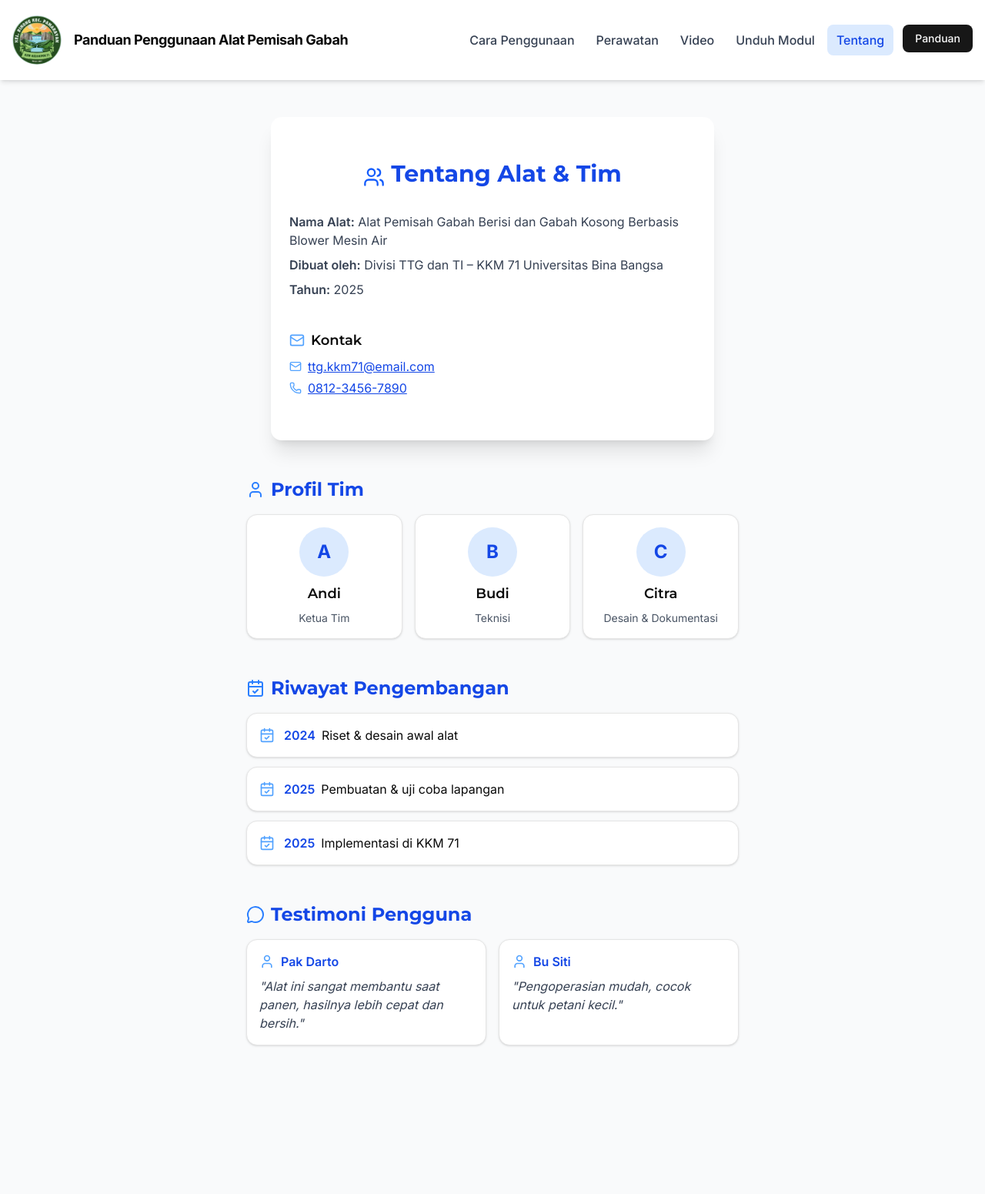
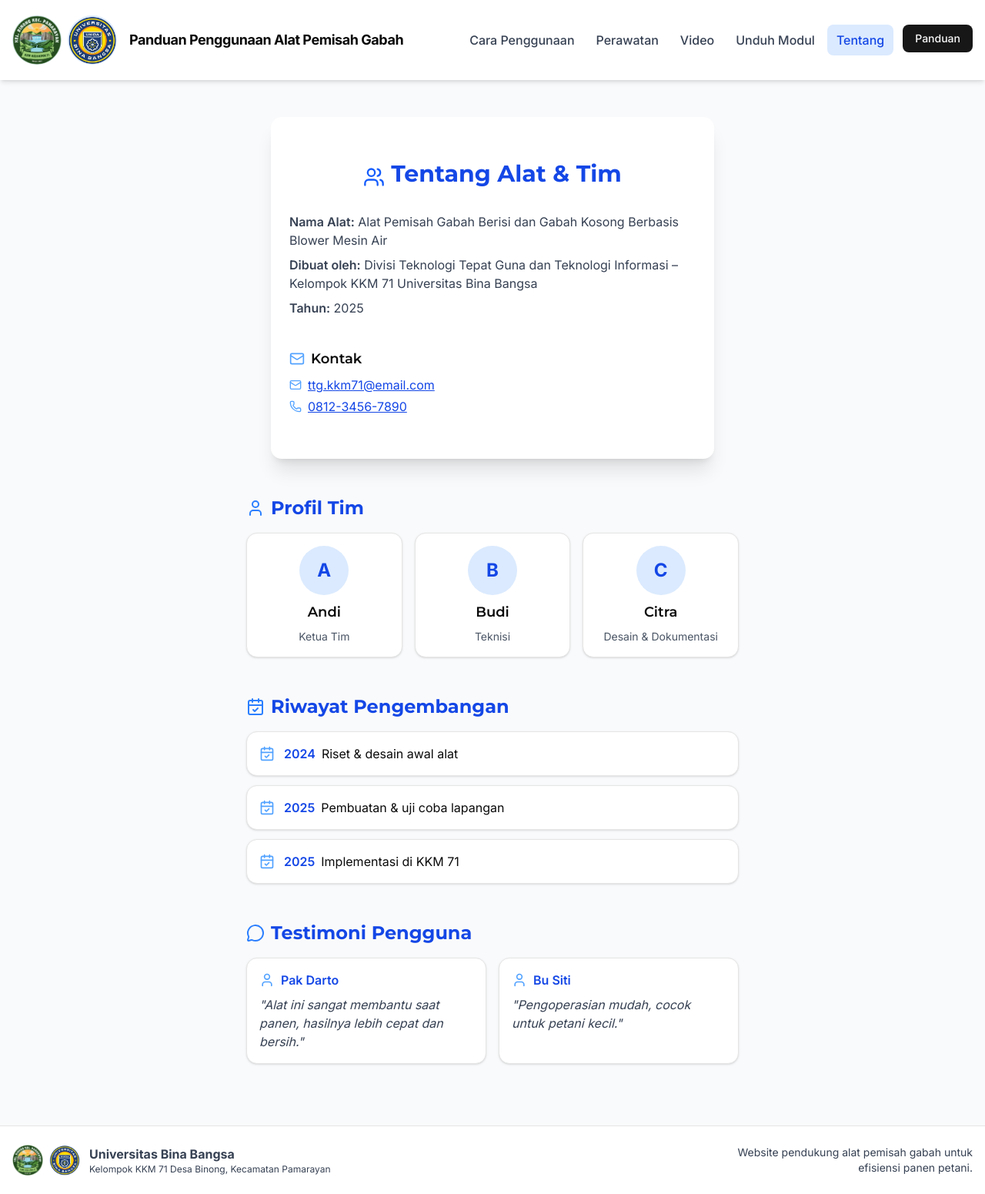
Before and after one commit to Ridho-arachman/alat-pemisah-gabah, a Next.js app: page /tentang in a window 1280 px wide. Shown: the whole page at 77% size. Before the commit the page ends 1406 px from the top, so only its background shows below. Built offline with nearby package versions, Linux system fonts and the light colour scheme.

Commit message:
feat: menambahkan fotor dan memperbaiki navbar

```diff
--- a/src/app/layout.tsx
+++ b/src/app/layout.tsx
@@ -1,5 +1,6 @@
+import "./globals.css";
 import type { Metadata } from "next";
-import "./globals.css";
+import Footer from "@/components/Footer";
 import Navbar from "@/components/Navbar";
 import { Montserrat, Inter } from "next/font/google";
 
@@ -26,6 +27,7 @@ export default function RootLayout({
       <body className="bg-gray-50 min-h-screen font-body">
         <Navbar />
         <main className="max-w-2xl mx-auto px-2 py-4">{children}</main>
+        <Footer />
       </body>
     </html>
   );
--- a/src/app/tentang/page.tsx
+++ b/src/app/tentang/page.tsx
@@ -46,8 +46,9 @@ export default function Tentang() {
               Gabah Berisi dan Gabah Kosong Berbasis Blower Mesin Air
             </p>
             <p>
-              <span className="font-semibold">Dibuat oleh:</span> Divisi TTG dan
-              TI – KKM 71 Universitas Bina Bangsa
+              <span className="font-semibold">Dibuat oleh:</span> Divisi
+              Teknologi Tepat Guna dan Teknologi Informasi – Kelompok KKM 71
+              Universitas Bina Bangsa
             </p>
             <p>
               <span className="font-semibold">Tahun:</span> 2025
--- /dev/null
+++ b/src/components/Footer.tsx
@@ -0,0 +1,35 @@
+import Image from "next/image";
+
+export default function Footer() {
+  return (
+    <footer className="w-full bg-white border-t mt-8 py-6 px-4 flex flex-col md:flex-row items-center justify-between gap-4 text-gray-700 text-sm">
+      <div className="flex items-center gap-3">
+        <div className="flex items-center gap-2">
+          <Image
+            src="/logo.png"
+            alt="Logo KKM"
+            className="w-10 h-10 object-contain rounded"
+            width={40}
+            height={40}
+          />
+          <Image
+            src="/logo_uniba.png"
+            alt="Logo Universitas"
+            className="w-10 h-10 object-contain rounded"
+            width={40}
+            height={40}
+          />
+        </div>
+        <div>
+          <div className="font-bold text-base">Universitas Bina Bangsa</div>
+          <div className="text-xs">
+            Kelompok KKM 71 Desa Binong, Kecamatan Pamarayan
+          </div>
+        </div>
+      </div>
+      <div className="text-center md:text-right max-w-xs">
+        Website pendukung alat pemisah gabah untuk efisiensi panen petani.
+      </div>
+    </footer>
+  );
+}
--- a/src/components/Navbar.tsx
+++ b/src/components/Navbar.tsx
@@ -19,6 +19,7 @@ export default function Navbar() {
   return (
     <nav className="w-full bg-white shadow-md px-4 py-5 flex items-center justify-between sticky top-0 z-50">
       <div className="flex items-center gap-4">
+        <div className="flex items-center gap-2">
           <Image
             src="/logo.png"
             alt="Logo Alat"
@@ -27,6 +28,15 @@ export default function Navbar() {
             className="w-16 h-16 rounded-full bg-blue-100 object-contain"
             priority
           />
+          <Image
+            src="/logo_uniba.png"
+            alt="Logo Alat"
+            width={100}
+            height={100}
+            className="w-16 h-16 rounded-full bg-blue-100 object-contain"
+            priority
+          />
+        </div>
         <Link
           href="/"
           className="font-bold text-lg tracking-tight hover:opacity-80 transition"
```
Also changed, not shown: public/logo_uniba.png (added). Lines whose indentation alone changed are shown as unchanged.
